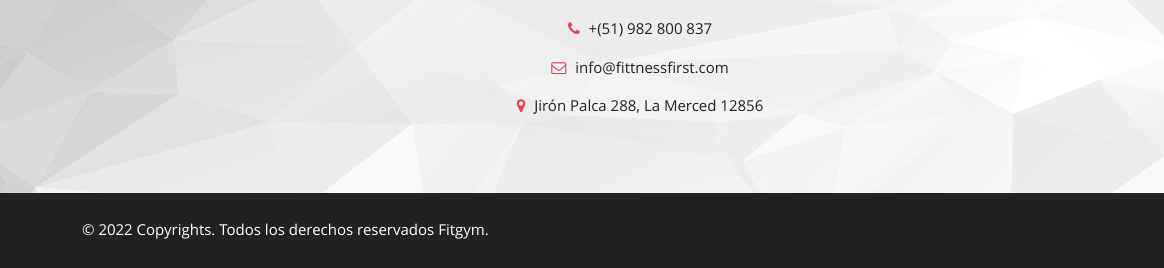
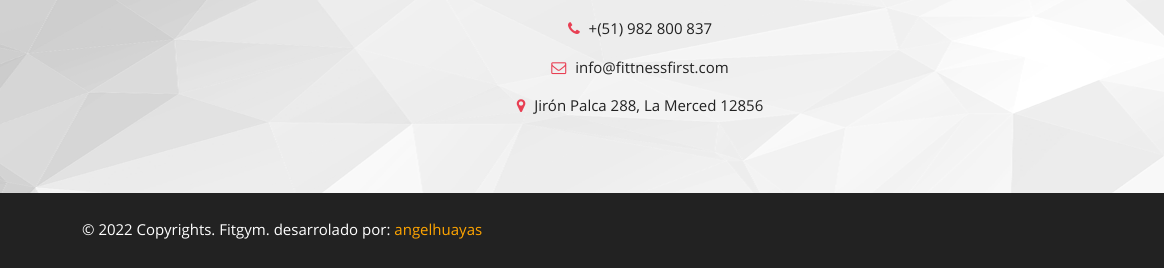
Before and after one commit to angelivan44/fitgym-landingpage, a plain HTML site: page index.html in a window 1280 px wide. Shown: the part 4732-5000 px from the top of the page, 0-1164 px from the left. Drawn offline with nearby package versions, Linux system fonts and the light colour scheme; some packages are replaced by stand-ins of ours; files whose address does not match are found by name.

Commit message:
add footer

```diff
--- a/index.html
+++ b/index.html
@@ -635,7 +635,7 @@ Purchase: http://themeforest.net/user/kamleshyadav
 		<div class="row">
 			<div class="col-lg-6 col-md-6  col-sm-6 col-xs-12">
 				<div class="gm_footer_copyright">
-					<p>&copy; 2022 Copyrights. Todos los derechos reservados Fitgym.</p>
+					<p>&copy; 2022 Copyrights. Fitgym. desarrolado por: <a  style="color: orange;" href="https://www.angelhuayas.com/" target="_blank">angelhuayas</a></p>
 				</div>
 			</div>
 			<div class="col-lg-6 col-md-6  col-sm-6 col-xs-12">
```
